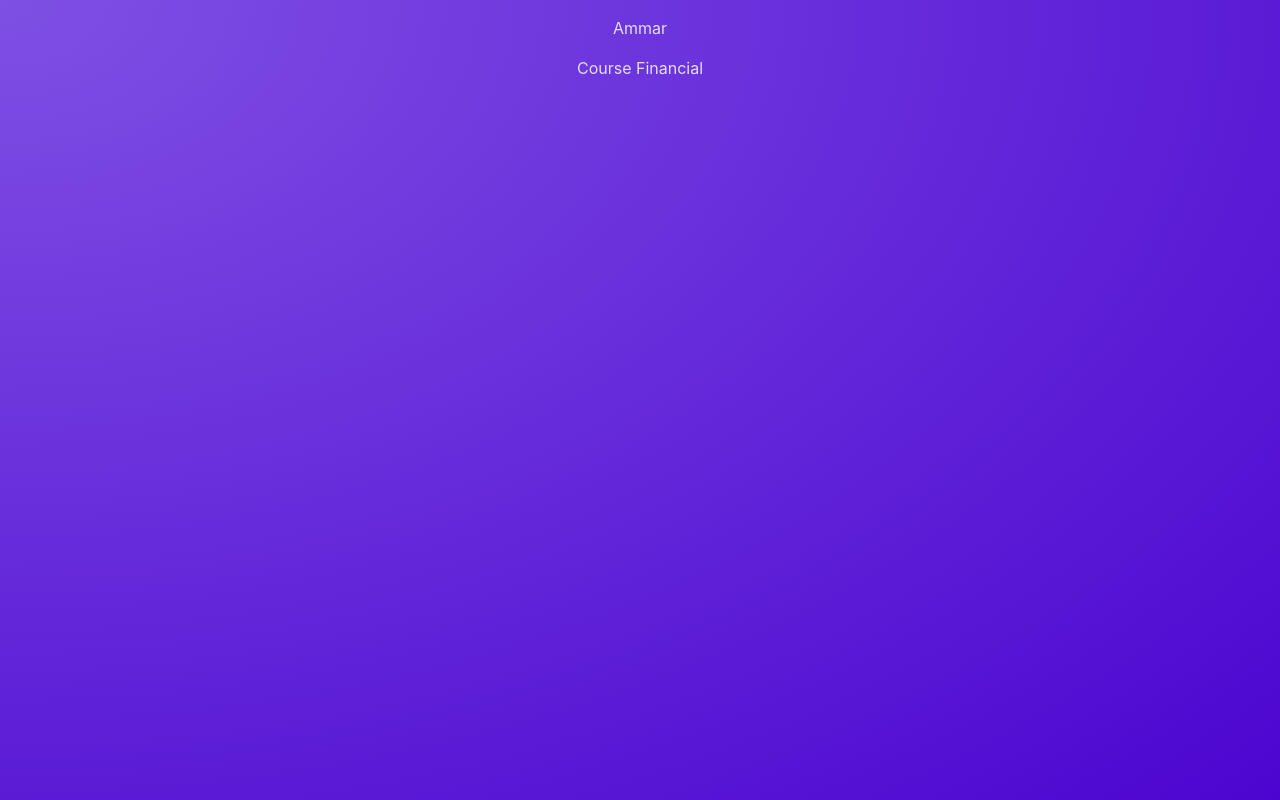
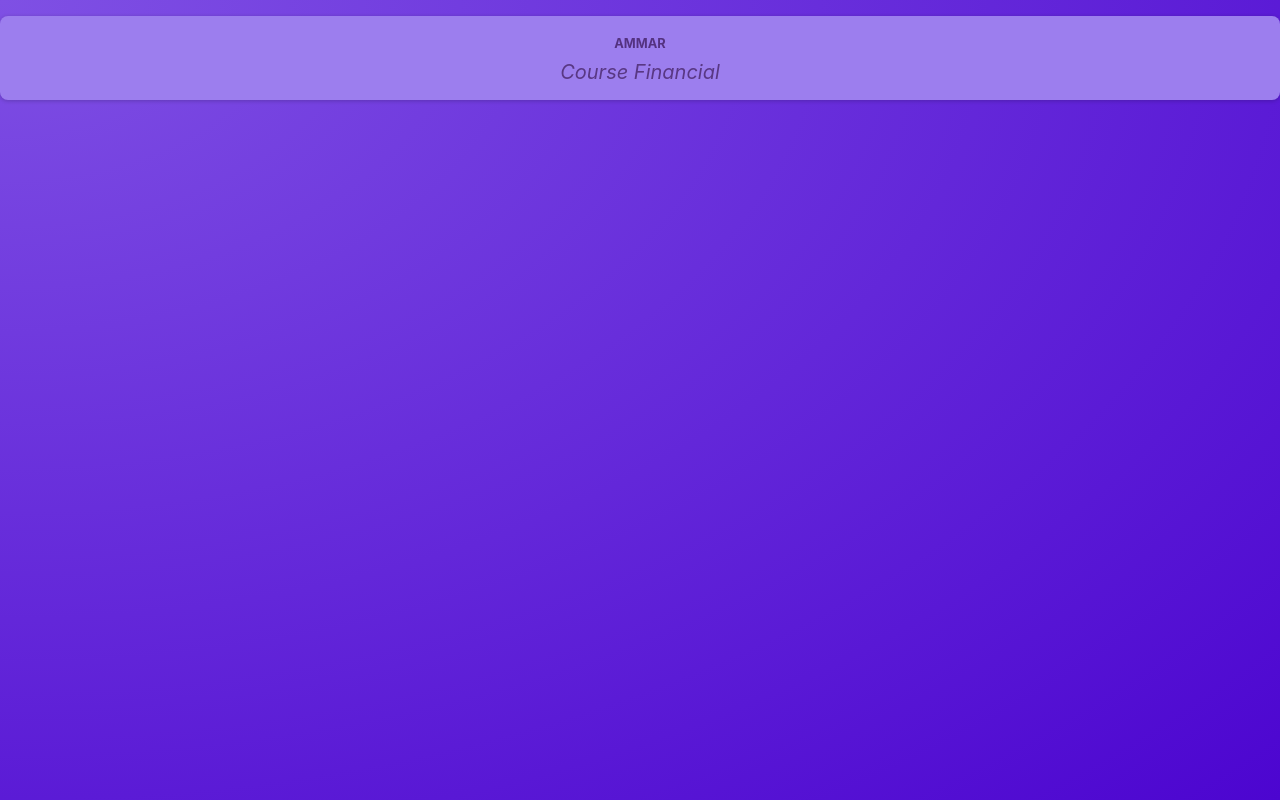
Before and after one commit to muhdammar/react-udemy-complete-guide, a React (Vite) app: page / in a window 1280 px wide. Built offline with nearby package versions, Linux system fonts and the light colour scheme.

Commit message:
# CSS Styling & CSS Modules

```diff
--- a/src/components/Post.jsx
+++ b/src/components/Post.jsx
@@ -1,8 +1,9 @@
+import styles from './Post.module.css'
 function Post(props) {
   return (
-    <div>
-      <p>{props.author}</p>
-      <p>{props.body}</p>
+    <div className={styles.post}>
+      <p className={styles.author}>{props.author}</p>
+      <p className={styles.text}>{props.body}</p>
     </div>
   );
 }
--- /dev/null
+++ b/src/components/Post.module.css
@@ -0,0 +1,35 @@
+.post {
+  margin: 1rem 0;
+  padding: 1rem;
+  background-color: #9c7eee;
+  border-radius: 8px;
+  box-shadow: 0 1px 4px rgba(0, 0, 0, 0.2);
+  animation: animate-in 1s ease-out forwards;
+}
+
+.author {
+  font-size: 0.8rem;
+  font-weight: bold;
+  color: #543280;
+  margin: 0;
+  text-transform: uppercase;
+}
+
+.text {
+  white-space: pre-wrap;
+  font-size: 1.25rem;
+  margin: 0.25rem 0 0 0;
+  color: #593884;
+  font-style: italic;
+}
+
+@keyframes animate-in {
+  from {
+    opacity: 0;
+    transform: translateY(1rem);
+  }
+  to {
+    opacity: 1;
+    transform: translateY(0);
+  }
+}
```
